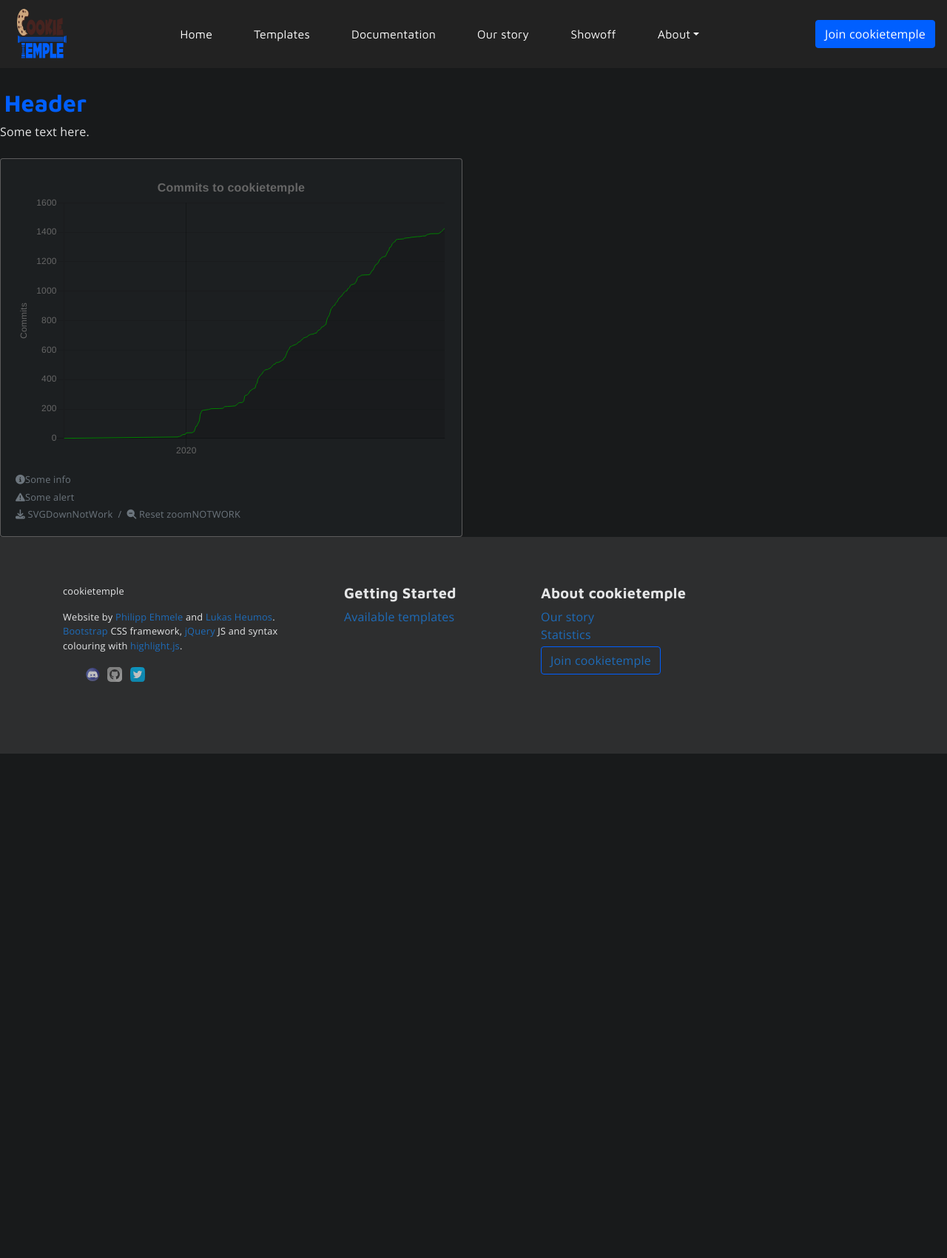
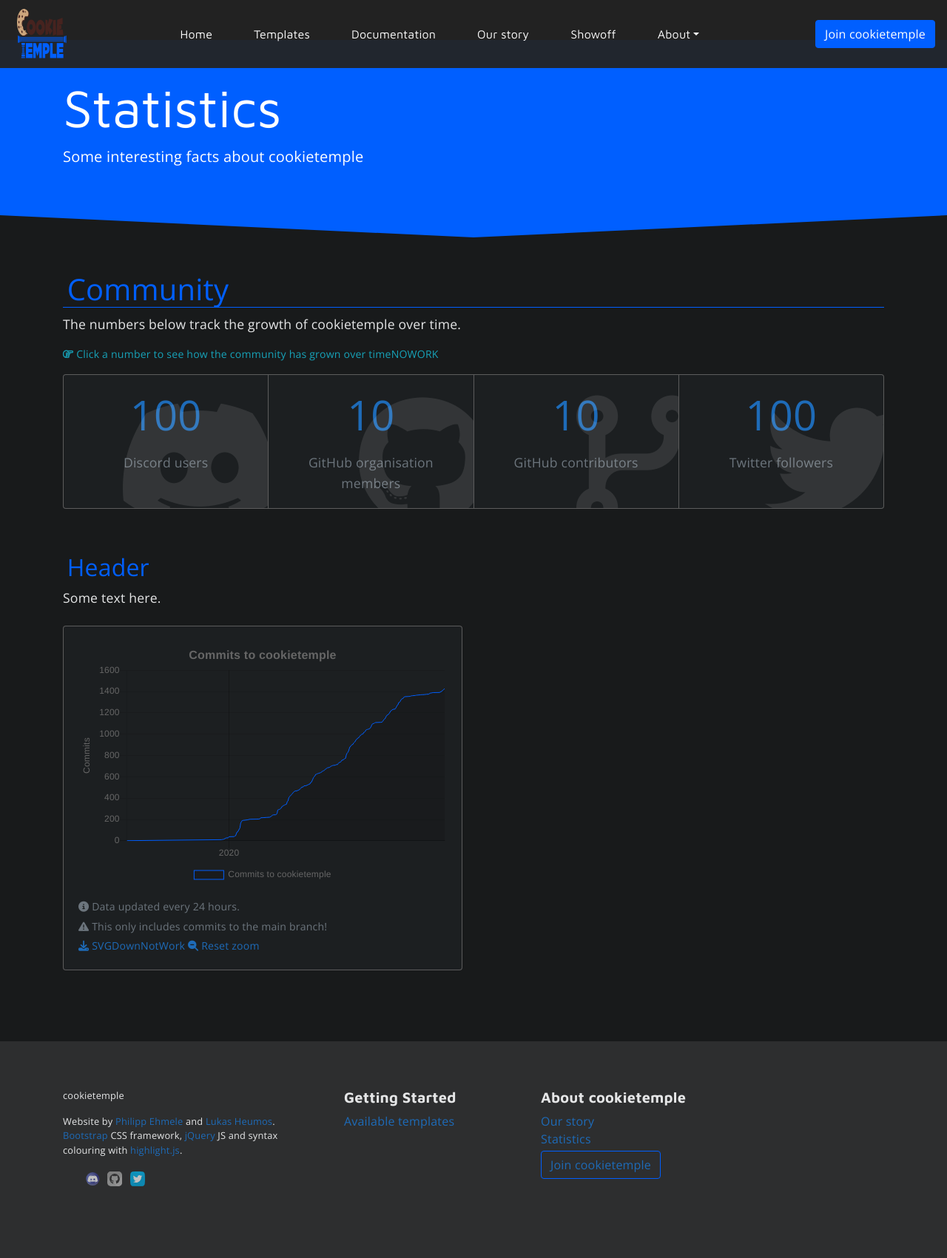
Before and after one commit to cookiejar/cookietemple_website, a Flask app: page /stats in a window 1280 px wide. Shown: the whole page at 74% size. Before the commit the page ends 1019 px from the top, so only its background shows below. Run offline with Flask 2, Linux system fonts and the light colour scheme; some libraries are stand-ins or nearby versions.

Commit message:
Refactored Chart creation
- added a "blueprint" for line plots

```diff
--- a/cookietemple_website/templates/stats.html
+++ b/cookietemple_website/templates/stats.html
@@ -51,22 +51,66 @@
 <nav class="navbar fixed-top navbar-expand-md navbar-light site-nav">
     {% include 'header.html' %}
 </nav>
-<p style="visibility: hidden">t</p>
-<p style="visibility: hidden">t</p>
-<p style="visibility: hidden">t</p>
+<div class="mainpage">
+    <div class="mainpage-heading">
+        <div class="container">
+            <h1 class="display-3">Statistics</h1>
+            <p class="lead">Some interesting facts about cookietemple</p></div>
+    </div>
+
+    <div class="triangle triangle-down"></div>
+
+    <div class="container main-content">
+        <h1 id="community"><a href="#" class="header-link"><span class="fas fa-link" aria-hidden="true"></span></a>Community</h1>
+        <p>The numbers below track the growth of cookietemple over time.</p>
+        <p class="text-info small">
+            <i class="far fa-hand-point-right"></i>
+            Click a number to see how the community has grown over timeNOWORK
+        </p>
+
+        <div class="card-group text-center stats_keynumbers">
+            <div class="card bg-light">
+                <div class="card-body">
+                    <p class="card-text display-4"><a href="#" class="text-body text-decoration-none stretched-link">100</a></p>
+                    <p class="card-text text-muted">Discord users</p>
+                </div>
+                <div class="bg-icon"><i class="fab fa-discord"></i></div>
+            </div>
+            <div class="card bg-light">
+                <div class="card-body">
+                    <p class="card-text display-4"><a href="#" class="text-body text-decoration-none stretched-link">10</a></p>
+                    <p class="card-text text-muted">GitHub organisation members</p>
+                </div>
+                <div class="bg-icon"><i class="fab fa-github"></i></div>
+            </div>
+            <div class="card bg-light">
+                <div class="card-body" data-toggle="tooltip">
+                    <p class="card-text display-4"><a href="#" class="text-body text-decoration-none stretched-link">10</a></p>
+                    <p class="card-text text-muted">GitHub contributors</p>
+                </div>
+                <div class="bg-icon"><i class="fas fa-code-branch"></i></div>
+            </div>
+            <div class="card bg-light">
+                <div class="card-body">
+                    <p class="card-text display-4"><a href="#" class="text-body text-decoration-none stretched-link">100</a></p>
+                    <p class="card-text text-muted">Twitter followers</p>
+                </div>
+                <div class="bg-icon"><i class="fab fa-twitter"></i></div>
+            </div>
+        </div>
 
         <div class="row">
             <div class="col-lg-6">
-
-    <h2 class="mt-0" id="blob"><a href="#canvas" class="header-link"><span class="fas fa-link" aria-hidden="true"></span></a>Header</h2>
+                <h2 class="mt-0" id="commits"><a href="#commits" class="header-link"><span class="fas fa-link" aria-hidden="true"></span></a>Header</h2>
                 <p>Some text here.</p>
                 <div class="card bg-light mt-4">
                     <div class="card-body">
-        <canvas id="canvas" height="200"></canvas>
-        <p class="card-text small text-muted mt-3 mb-1"><i class="fas fa-info-circle"></i>Some info</p>
-        <p class="card-text small text-muted mb-1"><i class="fas fa-exclamation-triangle"></i>Some alert</p>
+                        <canvas id="ct_commits" height="200"></canvas>
+                        <p class="card-text small text-muted mt-3 mb-1"><i class="fas fa-info-circle"></i> Data updated every 24 hours.</p>
+                        <p class="card-text small text-muted mb-1"><i class="fas fa-exclamation-triangle"></i> This only includes commits to the main branch!</p>
                         <p class="card-text small text-muted">
-          <a href="#" data-target="" class="dl_plot_svg text-muted"><i class="fas fa-download"></i> SVGDownNotWork</a> &nbsp;/&nbsp; <a href="#" data-target="slack" class="reset_chart_zoom text-muted"><i class="fas fa-search-minus"></i> Reset zoomNOTWORK</a>
+                            <a href="#" data-target="" class="dl_plot_svg text-muted"><i class="fas fa-download"></i> SVGDownNotWork</a>
+                            <a href="#" data-target="commits" class="reset_chart_zoom text-muted"><i class="fas fa-search-minus"></i> Reset zoom</a>
                         </p>
                     </div>
                 </div>
@@ -83,25 +127,19 @@
         </script>
 
         <script>
-    var config = {
+            // Placeholder for chart data
+            var chartData = {};
+            var charts = {};
+
+            // Chart.JS base config TODO as new charts are added
+            var chartjs_base = {
                 type: 'line',
                 fill: 'origin',
-        data: {
-            labels: dates_of_commits,
-            datasets: [{
-                label: 'Commits to cookietemple',
-                borderColor: 'green',
-                pointRadius: 0,
-                data: number_of_commits,
-                fill: true,
-            }]
-        },
                 options: {
                     responsive: true,
                     title: {
                         display: true,
-                fontSize: 16,
-                text: 'Commits to cookietemple'
+                        fontSize: 16
                     },
                     tooltips: {
                         mode: 'index',
@@ -146,11 +184,37 @@
 
                 }
             };
-    window.onload = function () {
-        var ctx = document.getElementById('canvas').getContext('2d');
-        window.myLine = new Chart(ctx, config);
+
+            chartData['commits'] = JSON.parse(JSON.stringify(chartjs_base));
+            chartData['commits'].data = {
+                labels: dates_of_commits,
+                datasets: [
+                    {
+                        label: 'Commits to cookietemple',
+                        borderColor: '#005fff',
+                        pointRadius: 0,
+                        data: number_of_commits,
+                        fill: true,
+                    }
+                ]
             };
+            chartData['commits'].options.title.text = 'Commits to cookietemple';
+            chartData['commits'].options.legend = {
+                position: 'bottom',
+                labels: {lineWidth: 1}
+            };
+            var ctx = document.getElementById('ct_commits').getContext('2d');
+            charts['commits'] = new Chart(ctx, chartData['commits']);
+
+            // reset zoom for plots
+            $('.reset_chart_zoom').click(function (e) {
+                e.preventDefault();
+                var target = $(this).data('target');
+                charts[target].resetZoom()
+            });
         </script>
+    </div>
+</div>
 <footer class="footer">
     {% include 'footer.html' %}
 </footer>
```
Lines whose indentation alone changed are shown as unchanged.
